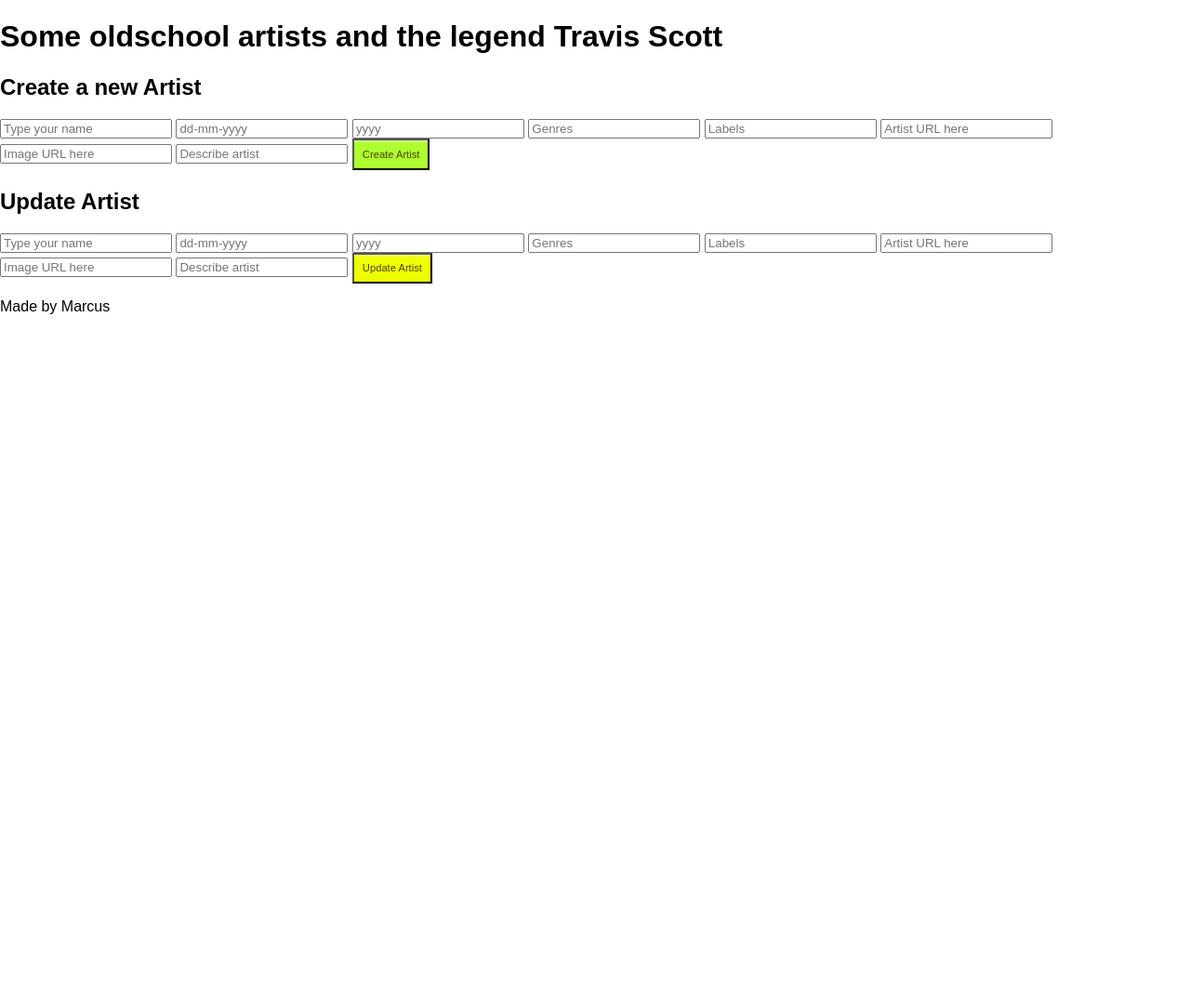
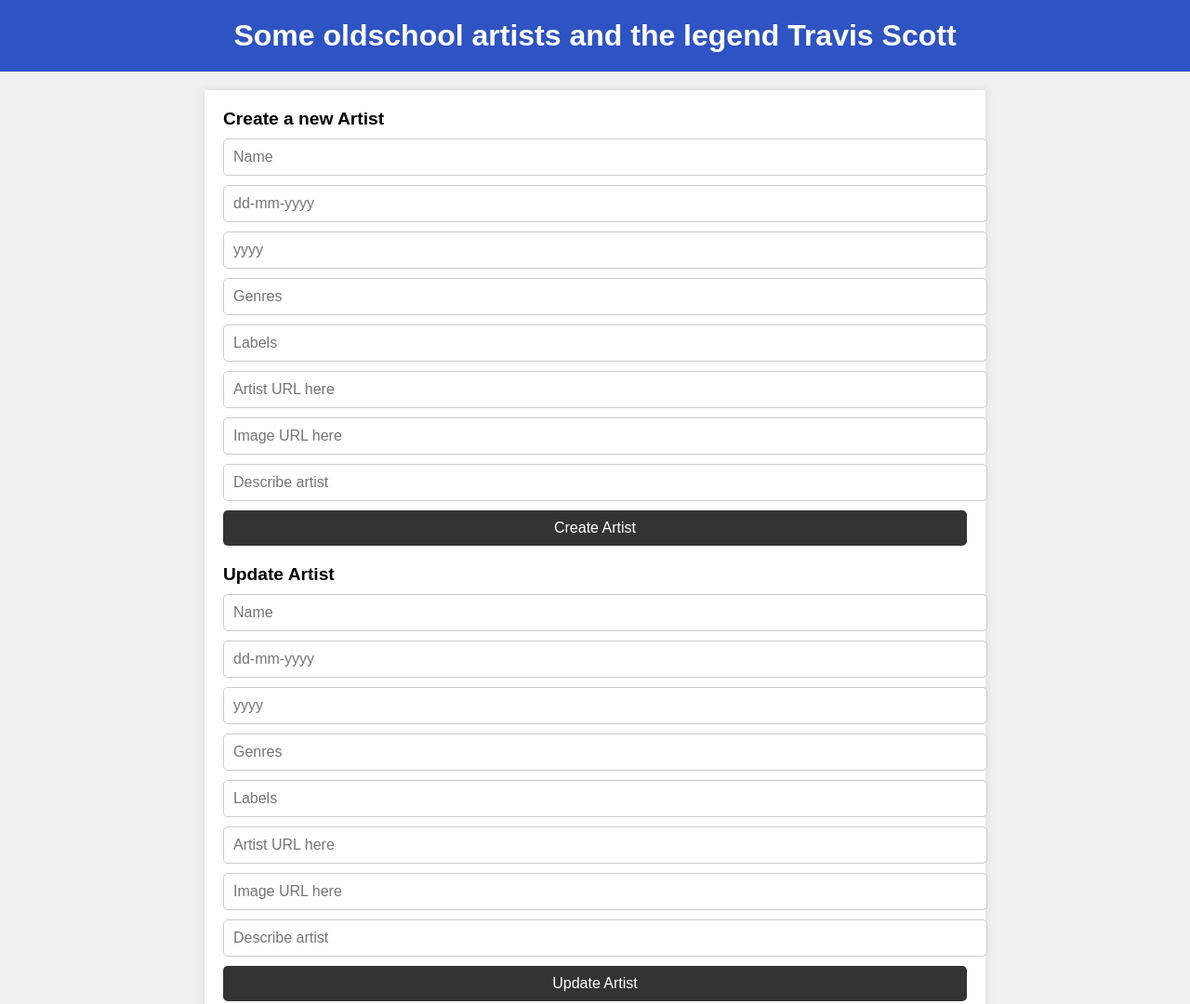
Before and after one commit to Jaes98/musikkunstnere-aflevering, a plain HTML site: page frontend/index.html in a window 1280 px wide. Shown: the top 1080 px of the page at 93% size. Before the commit the page ends 800 px from the top, so only its background shows below. Drawn offline with Linux system fonts and the light colour scheme; no server answers.

Commit message:
css styling monka

```diff
--- a/frontend/index.html
+++ b/frontend/index.html
@@ -15,7 +15,7 @@
       <section id="artists-grid" class="grid-container"></section>
       <form id="form-create">
         <h2>Create a new Artist</h2>
-        <input type="text" name="name" placeholder="Type your name" required />
+        <input type="text" name="name" placeholder="Name" required />
         <input type="text" name="birthdate" placeholder="dd-mm-yyyy" required />
         <input type="text" name="activeSince" placeholder="yyyy" required />
         <input type="text" name="genres" placeholder="Genres" required />
@@ -33,7 +33,7 @@
 
       <form id="form-update">
         <h2>Update Artist</h2>
-        <input type="text" name="name" placeholder="Type your name" required />
+        <input type="text" name="name" placeholder="Name" required />
         <input type="text" name="birthdate" placeholder="dd-mm-yyyy" required />
         <input type="text" name="activeSince" placeholder="yyyy" required />
         <input type="text" name="genres" placeholder="Genres" required />
--- a/frontend/style.css
+++ b/frontend/style.css
@@ -1,29 +1,98 @@
+body, h1, h2, p {
+  margin: 0;
+  padding: 0;
+}
 body {
-  margin: 0;
-  font-family: sans-serif;
+  background-color: #f0f0f0;
+  font-family: Arial, sans-serif;
+}
+header {
+  background-color: rgb(46, 83, 195);
+  color: #fff;
+  text-align: center;
+  padding: 20px 0;
+}
+main {
+  max-width: 800px;
+  margin: 20px auto;
+  padding: 20px;
+  background-color: #fff;
+  box-shadow: 0 0 10px rgba(0, 0, 0, 0.1);
+}
+form {
+  margin-bottom: 20px;
+}
+form h2 {
+  font-size: 1.2rem;
+  margin-bottom: 10px;
+}
+form input[type="text"],
+form input[type="url"],
+form button {
+  display: block;
+  width: 100%;
+  padding: 10px;
+  margin-bottom: 10px;
+  border: 1px solid #ccc;
+  border-radius: 5px;
+  font-size: 1rem;
+}
+form button {
+  background-color: #333;
+  color: #fff;
+  border: none;
+  cursor: pointer;
+}
+form button:hover {
+  background-color: #555;
 }
 img {
-  width: 20vw;
+  max-width: 100%;
+  max-height: 100%;
+  display: block;
+  margin: 0 auto;
 }
-
-button {
-  background-color: rgb(238, 255, 0);
-  box-shadow: rgba(255, 255, 255, 0.4) 0 2px inset;
-  color: #4e4107;
-  padding: 0.8em;
-  font-size: 0.7em;
+footer {
+  padding: 10px 0;
+  background-color: #333;
+  color: #fff;
 }
-
-button:hover,
-input[type="submit"]:hover,
-input[type="button"]:hover {
+#artists-grid {
+  display: grid;
+  grid-template-columns: repeat(auto-fill, minmax(200px, 1fr));
+  grid-gap: 20px;
+}
+.grid-item {
+  border: 1px solid #ccc;
+  border-radius: 5px;
+  background-color: #fff;
+  margin-bottom: 20px;
+  text-align: center;
+  height: 300px;
+  overflow: hidden;
+}
+.btn-create {
+  background-color: #333;
+  color: #fff;
+  border: none;
   cursor: pointer;
-  opacity: 0.6;
 }
-
-button.btn-create {
-    background-color: greenyellow;
+.btn-create:hover {
+  background-color: #555;
 }
-button.delete-btn {
-  background-color: rgb(229, 0, 0);
+.delete-btn {
+    background-color: red;
+    cursor: pointer;
+    color: white;
 }
+.delete-btn:hover {
+    background-color: darkred;
+}
+.update-btn {
+    background-color: grey;
+    cursor: pointer;
+    color: white;
+}
+.update-btn:hover {
+    background-color: rgb(62, 62, 62);
+}
```
